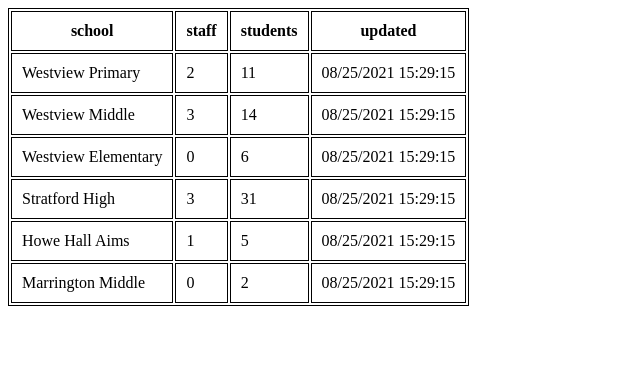
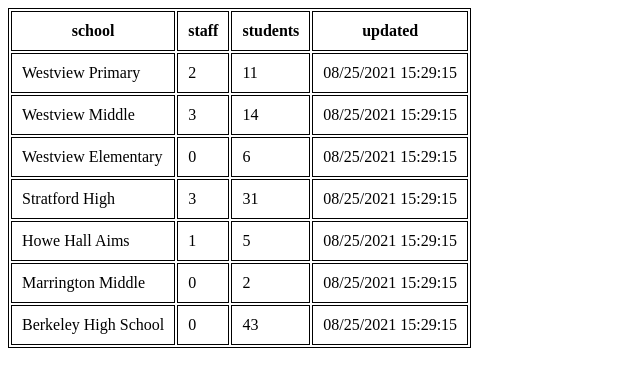
Before and after one commit to renolc/bcsd-covid-stats, a website: page index.html in a window 1280 px wide. Shown: the whole page, without its empty margins (0-640 px from the left). Drawn offline with Linux system fonts and the light colour scheme.

Commit message:
updating stats

```diff
--- a/index.html
+++ b/index.html
@@ -56,6 +56,12 @@
               <td>2</td>
               <td>08/25/2021 15:29:15</td>
             </tr>
+            <tr>
+              <td>Berkeley High School</td>
+              <td>0</td>
+              <td>43</td>
+              <td>08/25/2021 15:29:15</td>
+            </tr>
       </table>
     </body>
     </html>
```
